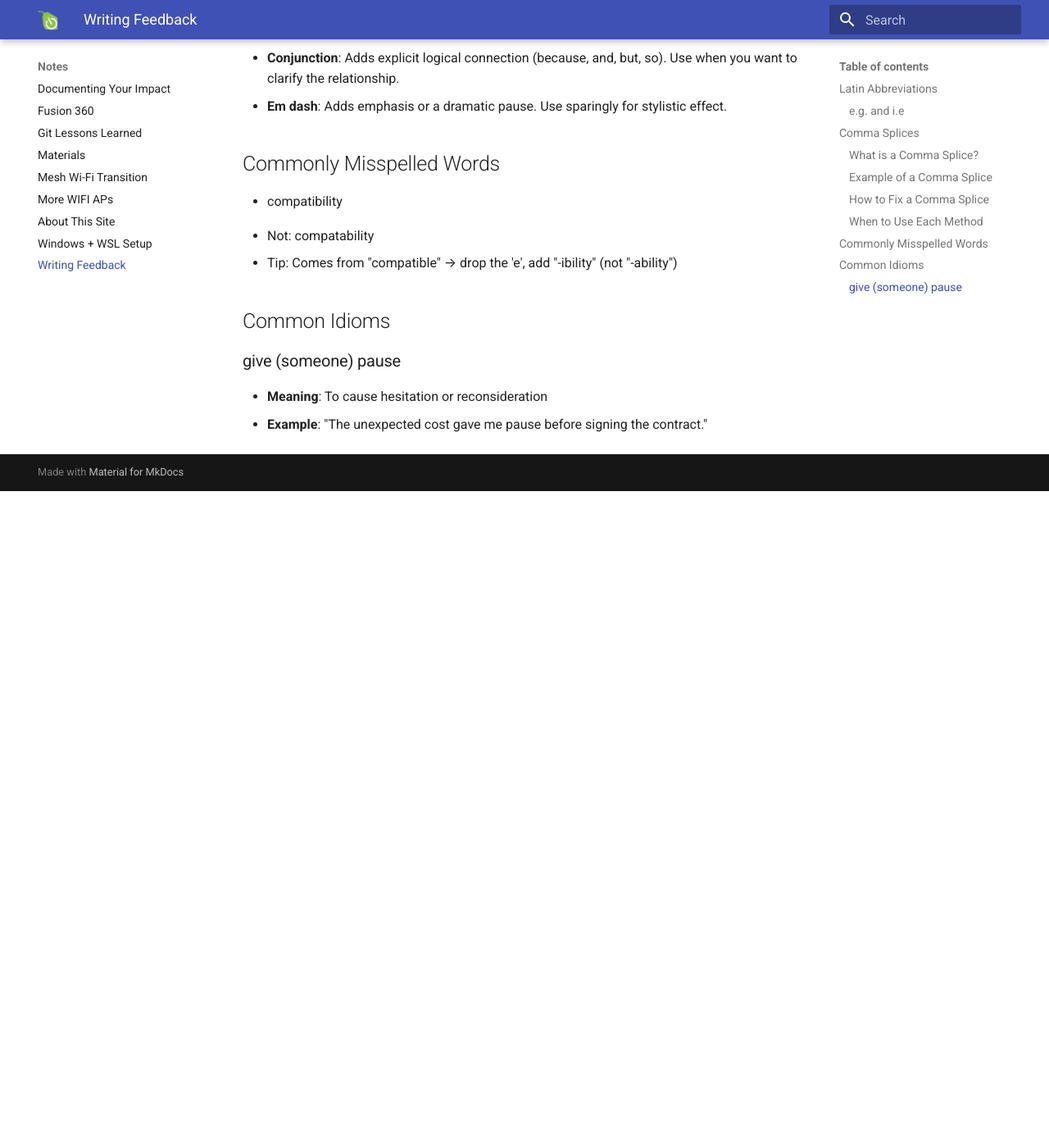
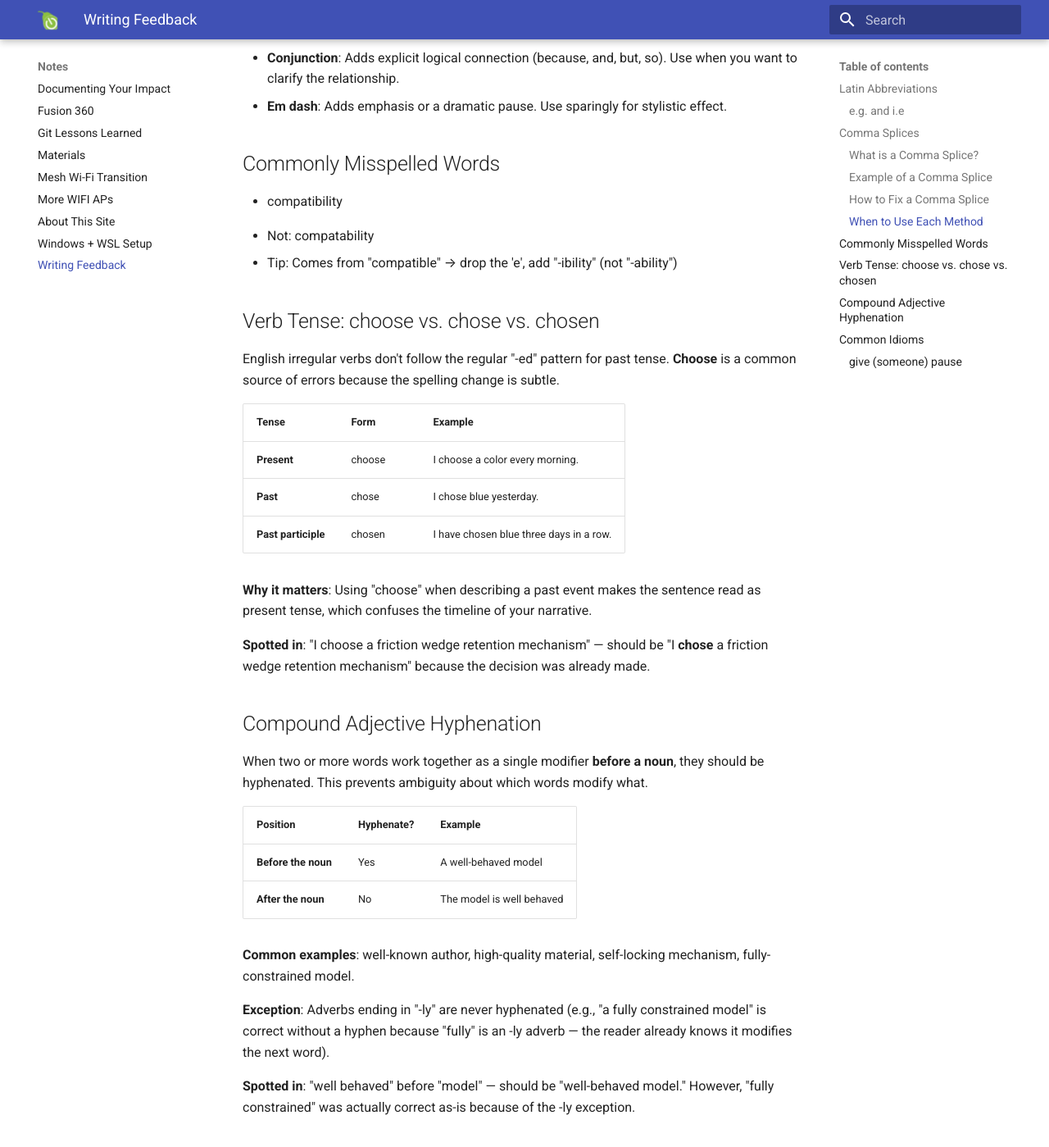
Before and after one commit to paretech/docs, an MkDocs documentation site: the page built from docs/notes/writing-feedback.md, in a window 1280 px wide and 1400 px high, scrolled down 1625 px. Shown: the whole window at 82% size. Built offline with MkDocs 1.6.1 and Material for MkDocs 9.7.7, drawn with Linux system fonts in a browser that asks for light colours; before the commit the page ends 2224 px from its top, so only the background shows below that.

```diff
--- a/docs/notes/writing-feedback.md
+++ b/docs/notes/writing-feedback.md
@@ -57,6 +57,35 @@
 - Not: compatability
 - Tip: Comes from "compatible" → drop the 'e', add "-ibility" (not "-ability")
 
+## Verb Tense: choose vs. chose vs. chosen
+
+English irregular verbs don't follow the regular "-ed" pattern for past tense. **Choose** is a common source of errors because the spelling change is subtle.
+
+| Tense | Form | Example |
+|-------|------|---------|
+| **Present** | choose | I choose a color every morning. |
+| **Past** | chose | I chose blue yesterday. |
+| **Past participle** | chosen | I have chosen blue three days in a row. |
+
+**Why it matters**: Using "choose" when describing a past event makes the sentence read as present tense, which confuses the timeline of your narrative.
+
+**Spotted in**: "I choose a friction wedge retention mechanism" — should be "I **chose** a friction wedge retention mechanism" because the decision was already made.
+
+## Compound Adjective Hyphenation
+
+When two or more words work together as a single modifier **before a noun**, they should be hyphenated. This prevents ambiguity about which words modify what.
+
+| Position | Hyphenate? | Example |
+|----------|------------|---------|
+| **Before the noun** | Yes | A well-behaved model |
+| **After the noun** | No | The model is well behaved |
+
+**Common examples**: well-known author, high-quality material, self-locking mechanism, fully-constrained model.
+
+**Exception**: Adverbs ending in "-ly" are never hyphenated (e.g., "a fully constrained model" is correct without a hyphen because "fully" is an -ly adverb — the reader already knows it modifies the next word).
+
+**Spotted in**: "well behaved" before "model" — should be "well-behaved model." However, "fully constrained" was actually correct as-is because of the -ly exception.
+
 ## Common Idioms
 
 ### give (someone) pause
```
Also changed, not shown: docs/projects/20260130_keyboard_leash.md (+13 -13 lines).
